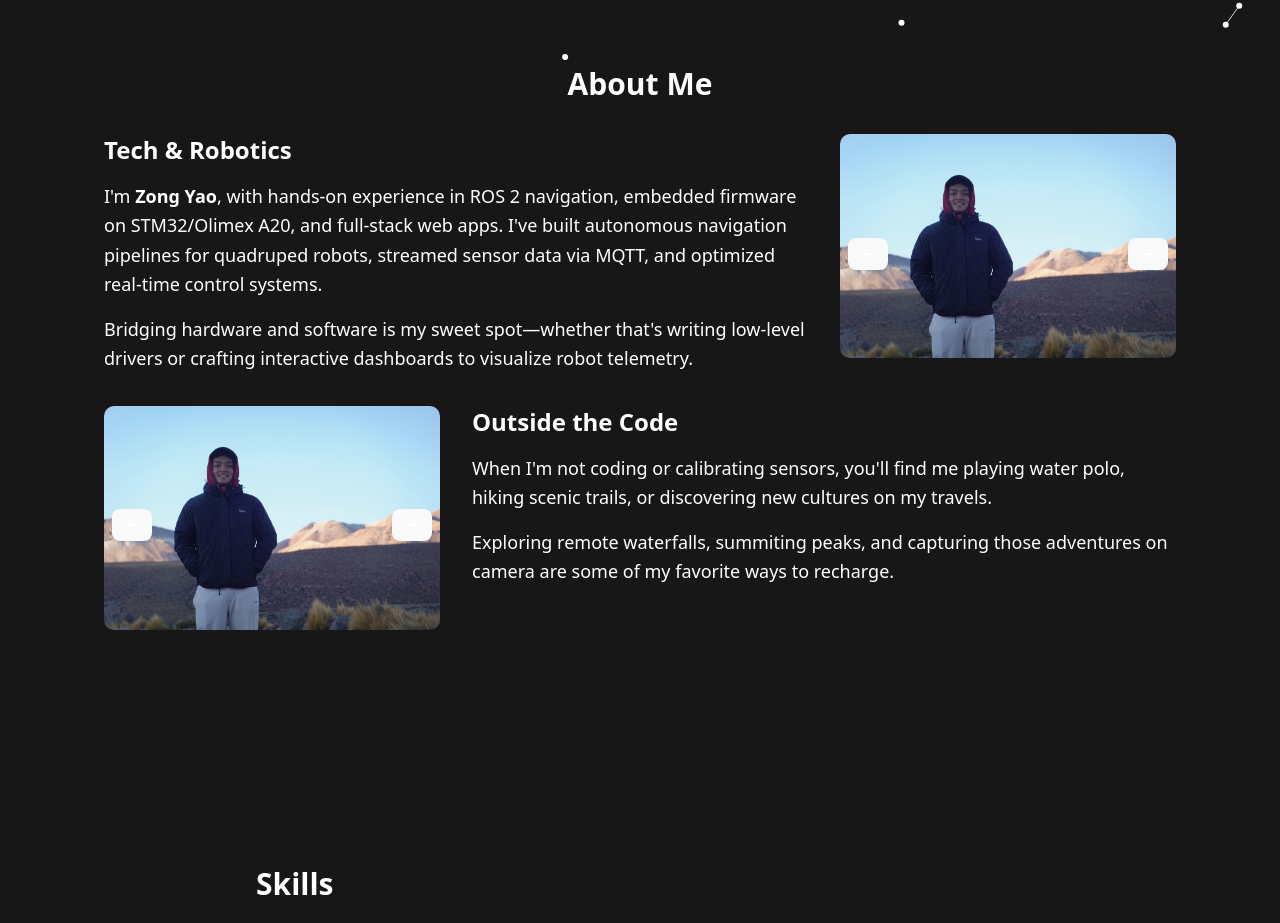
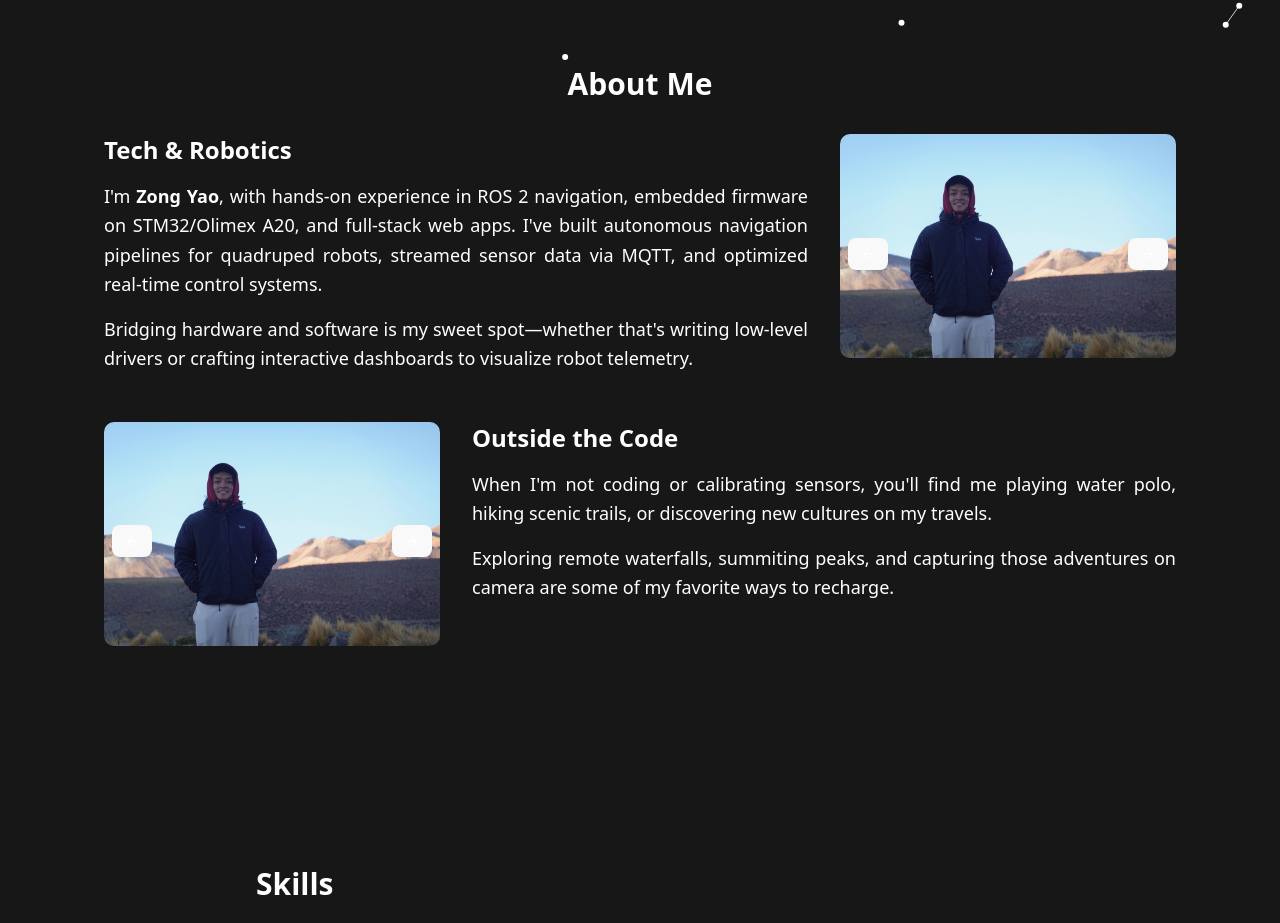
Before and after one commit to yeozongyao/portfolio-website, a React (Vite) app: page / in a window 1280 px wide. Shown: the part 774-1697 px from the top of the page. Built offline with nearby package versions, Linux system fonts and the light colour scheme; no server answers.

Commit message:
feat: minor visual adjustments

```diff
--- a/src/components/AboutSection.tsx
+++ b/src/components/AboutSection.tsx
@@ -25,8 +25,8 @@ export default function AboutSection() {
     <section id="about" className="h-screen w-full scroll-mt-20 px-20">
       <h2 className="text-3xl font-bold mb-8 text-center">About Me</h2>
 
-      <div className="grid grid-cols-3 grid-rows-2 gap-8">
-        <div className="col-span-2">
+      <div className="grid grid-cols-3 grid-rows-2 gap-8 gap-y-12">
+        <div className="col-span-2 text-justify">
           <h3 className="text-2xl font-semibold mb-4">Tech &amp; Robotics</h3>
           <p className="text-lg leading-relaxed mb-4">
             I'm <span className="font-semibold"> Zong Yao</span>, with
@@ -82,7 +82,7 @@ export default function AboutSection() {
             <CarouselNext className="absolute right-2 top-1/2 -translate-y-1/2 text-xl" />
           </Carousel>
         </div>
-        <div className="col-span-2">
+        <div className="col-span-2 text-justify">
           <h3 className="text-2xl font-semibold mb-4">Outside the Code</h3>
           <p className="text-lg leading-relaxed mb-4">
             When I'm not coding or calibrating sensors, you'll find me playing
```
